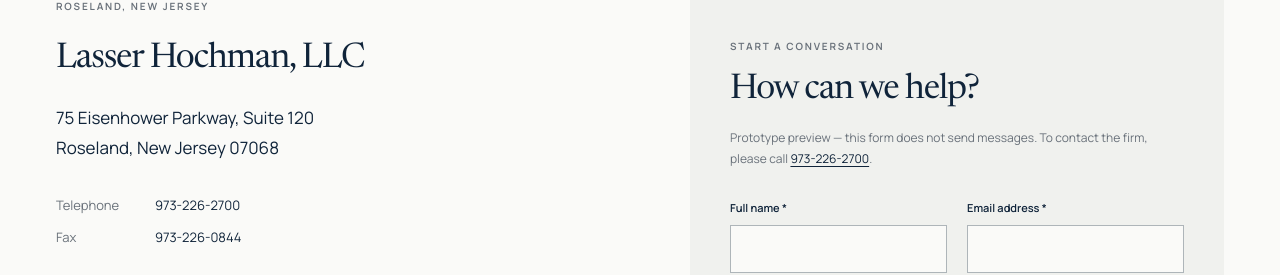
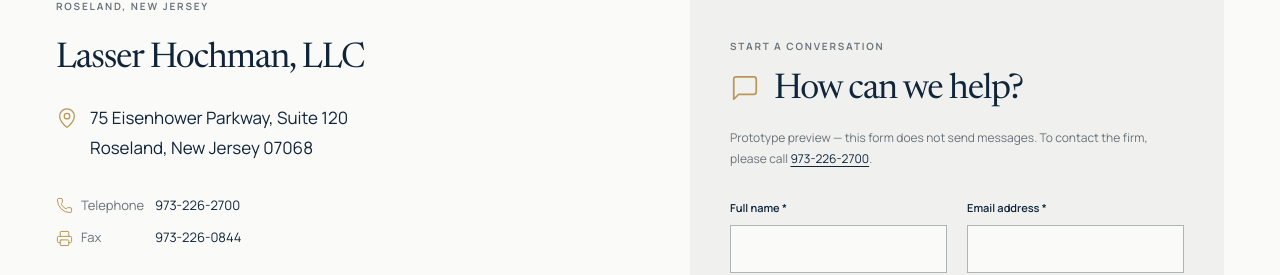
Before and after one commit to mikezucker/lasserhochman, a Next.js app: page /contact in a window 1280 px wide. Shown: the part 525-800 px from the top of the page. Built offline with nearby package versions, Linux system fonts and the light colour scheme; no server answers.

Commit message:
Add matching gold iconography to the contact page

```diff
--- /dev/null
+++ b/src/app/contact/contact.module.css
@@ -0,0 +1,20 @@
+.address {
+  display: flex;
+  align-items: flex-start;
+  gap: 12px;
+}
+
+.address .icon {
+  margin-top: 4px;
+}
+
+.label {
+  display: flex;
+  align-items: center;
+  gap: 8px;
+}
+
+.icon {
+  color: var(--gold);
+  flex-shrink: 0;
+}
--- a/src/app/contact/page.tsx
+++ b/src/app/contact/page.tsx
@@ -1,3 +1,5 @@
+import { MapPin, Phone, Printer } from "lucide-react";
+import styles from "./contact.module.css";
 import { ContactForm } from "@/components/contact/contact-form";
 import Link from "next/link";
 import { PageHeading } from "@/components/ui/page-heading";
@@ -21,17 +23,44 @@ export default function Contact() {
         <div>
           <p className="eyebrow">Roseland, New Jersey</p>
           <h2>Lasser Hochman, LLC</h2>
-          <address>
-            {firm.street}
-            <br />
-            {firm.city}
+          <address className={styles.address}>
+            <MapPin
+              className={styles.icon}
+              size={22}
+              strokeWidth={1.4}
+              aria-hidden="true"
+              focusable="false"
+            />
+            <span>
+              {firm.street}
+              <br />
+              {firm.city}
+            </span>
           </address>
           <dl>
-            <dt>Telephone</dt>
+            <dt className={styles.label}>
+              <Phone
+                className={styles.icon}
+                size={17}
+                strokeWidth={1.4}
+                aria-hidden="true"
+                focusable="false"
+              />
+              Telephone
+            </dt>
             <dd>
               <a href={`tel:${firm.telephone}`}>{firm.phone}</a>
             </dd>
-            <dt>Fax</dt>
+            <dt className={styles.label}>
+              <Printer
+                className={styles.icon}
+                size={17}
+                strokeWidth={1.4}
+                aria-hidden="true"
+                focusable="false"
+              />
+              Fax
+            </dt>
             <dd>{firm.fax}</dd>
           </dl>
           <a
--- a/src/components/contact/contact-form.module.css
+++ b/src/components/contact/contact-form.module.css
@@ -5,6 +5,18 @@
 
 .panel :global(.eyebrow) {
   margin-bottom: 15px;
+}
+
+.heading {
+  display: grid;
+  grid-template-columns: 30px minmax(0, 1fr);
+  align-items: start;
+  gap: 14px;
+}
+
+.icon {
+  color: var(--gold);
+  margin-top: 3px;
 }
 
 .panel h2 {
--- a/src/components/contact/contact-form.tsx
+++ b/src/components/contact/contact-form.tsx
@@ -1,7 +1,7 @@
 "use client";
 
 import Link from "next/link";
-import { ArrowRight } from "lucide-react";
+import { ArrowRight, MessageSquare } from "lucide-react";
 import { useRef, useState, useSyncExternalStore } from "react";
 import { firm } from "@/data/firm";
 import styles from "./contact-form.module.css";
@@ -20,7 +20,16 @@ export function ContactForm() {
   return (
     <div className={styles.panel}>
       <p className="eyebrow">Start a conversation</p>
-      <h2>How can we help?</h2>
+      <div className={styles.heading}>
+        <MessageSquare
+          className={styles.icon}
+          size={30}
+          strokeWidth={1.4}
+          aria-hidden="true"
+          focusable="false"
+        />
+        <h2>How can we help?</h2>
+      </div>
       <p id="contact-preview-note" className={styles.notice}>
         Prototype preview — this form does not send messages. To contact the
         firm, please call <a href={`tel:${firm.telephone}`}>{firm.phone}</a>.
```
